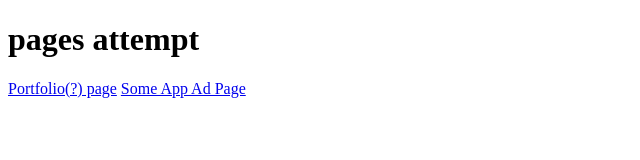
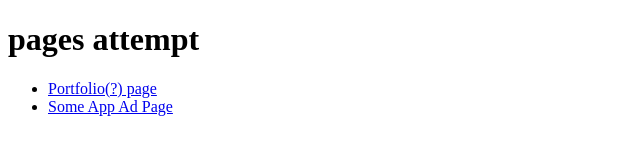
Before and after one commit to ksenia-nesytova/ksenia-nesytova.github.io, a plain HTML site: page index.html in a window 1280 px wide. Shown: the whole page, without its empty margins (0-640 px from the left). Drawn offline with Linux system fonts and the light colour scheme.

Commit message:
added list

```diff
--- a/index.html
+++ b/index.html
@@ -1,8 +1,16 @@
 <!DOCTYPE html>
 <html>
-<body>
-<h1>pages attempt</h1>
-<a href="https://ksenia-nesytova.github.io/Kinda-OK-Portfolio-Page/">Portfolio(?) page</a>
-<a href="https://ksenia-nesytova.github.io/some-app-ad-page/">Some App Ad Page</a>
-</body>
+  <body>
+    <main>
+      <h1>pages attempt</h1>
+      <ul>
+        <li>
+          <a href="https://ksenia-nesytova.github.io/Kinda-OK-Portfolio-Page/">Portfolio(?) page</a>
+        </li>
+        <li>
+          <a href="https://ksenia-nesytova.github.io/some-app-ad-page/">Some App Ad Page</a>
+      </li>
+      </ul>
+    </main>
+  </body>
 </html>
```
